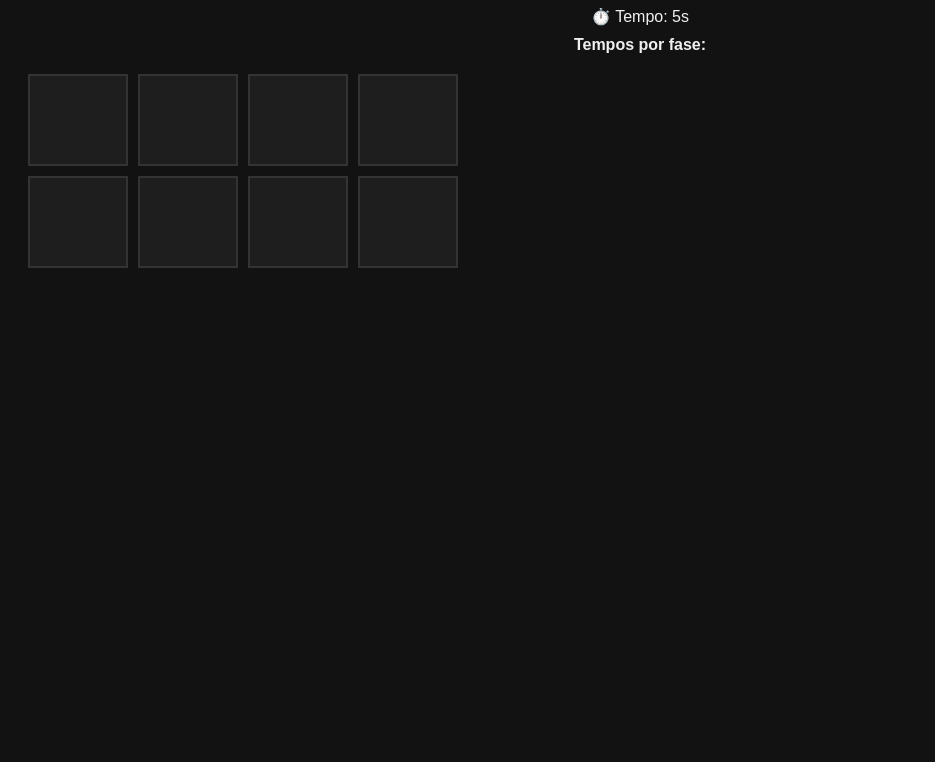
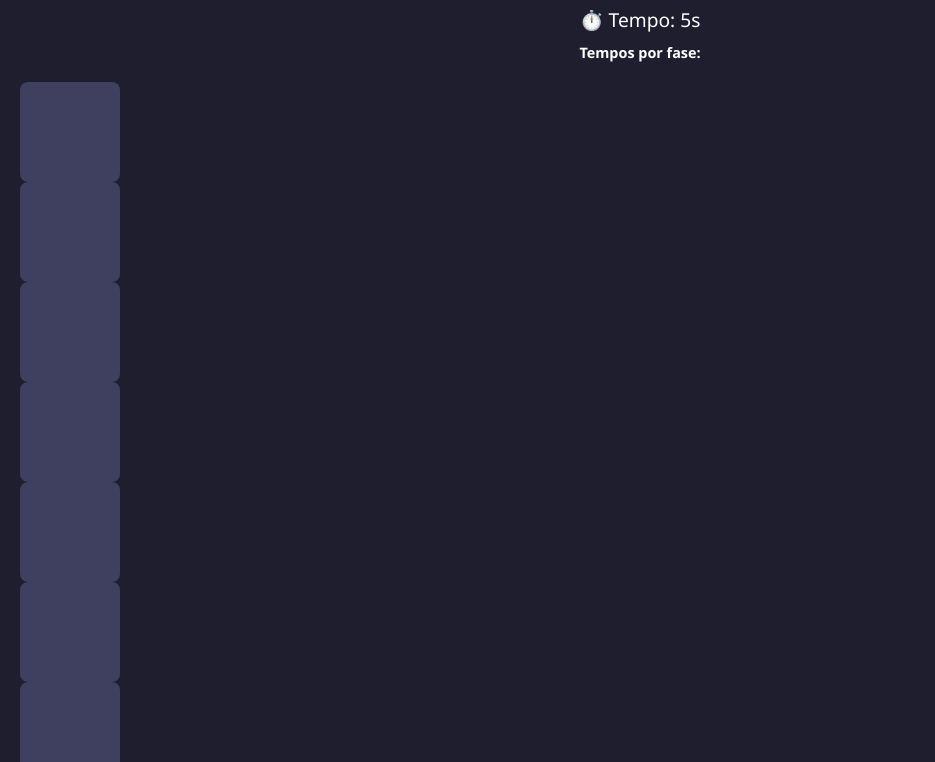
Before and after one commit to LaloWehklage/MemoryDev, a plain HTML site: page index.html in a window 1280 px wide. Shown: the part 130-892 px from the top of the page, without its empty margins (0-935 px from the left). Before the commit the page ends 800 px from the top, so only its background shows below. Drawn offline with Linux system fonts and the light colour scheme.

Commit message:
Update style.css

```diff
--- a/style.css
+++ b/style.css
@@ -1,34 +1,52 @@
 body {
-  font-family: Arial, sans-serif;
-  background-color: #121212;
-  color: #f0f0f0;
+  font-family: 'Segoe UI', sans-serif;
   text-align: center;
+  background-color: #1e1e2f;
+  color: #fff;
+  margin: 0;
   padding: 20px;
 }
 
-#gameBoard {
+h1 {
+  margin-bottom: 10px;
+}
+
+#level-info, #timer {
+  margin-bottom: 10px;
+  font-size: 1.2em;
+}
+
+#phaseTimes {
+  font-size: 0.9em;
+  margin-bottom: 20px;
+}
+
+.game-board {
   display: grid;
-  grid-template-columns: repeat(auto-fit, minmax(100px, 1fr));
   gap: 10px;
-  margin-top: 20px;
+  justify-content: center;
 }
 
 .card {
-  background-color: #1e1e1e;
-  border: 2px solid #333;
-  padding: 20px;
-  cursor: pointer;
+  width: 100px;
+  height: 100px;
+  background-color: #3f3f5f;
+  display: flex;
+  align-items: center;
+  justify-content: center;
   font-size: 14px;
   color: transparent;
-  transition: background-color 0.3s, color 0.3s;
+  cursor: pointer;
+  border-radius: 8px;
+  transition: all 0.3s;
 }
 
 .card.flipped {
-  background-color: #007acc;
-  color: #fff;
+  background-color: #61dafb;
+  color: #000;
 }
 
-#timer, #phaseTimes {
-  margin-top: 10px;
-  font-size: 16px;
+#message {
+  margin-top: 20px;
+  font-size: 1.2em;
 }
```
